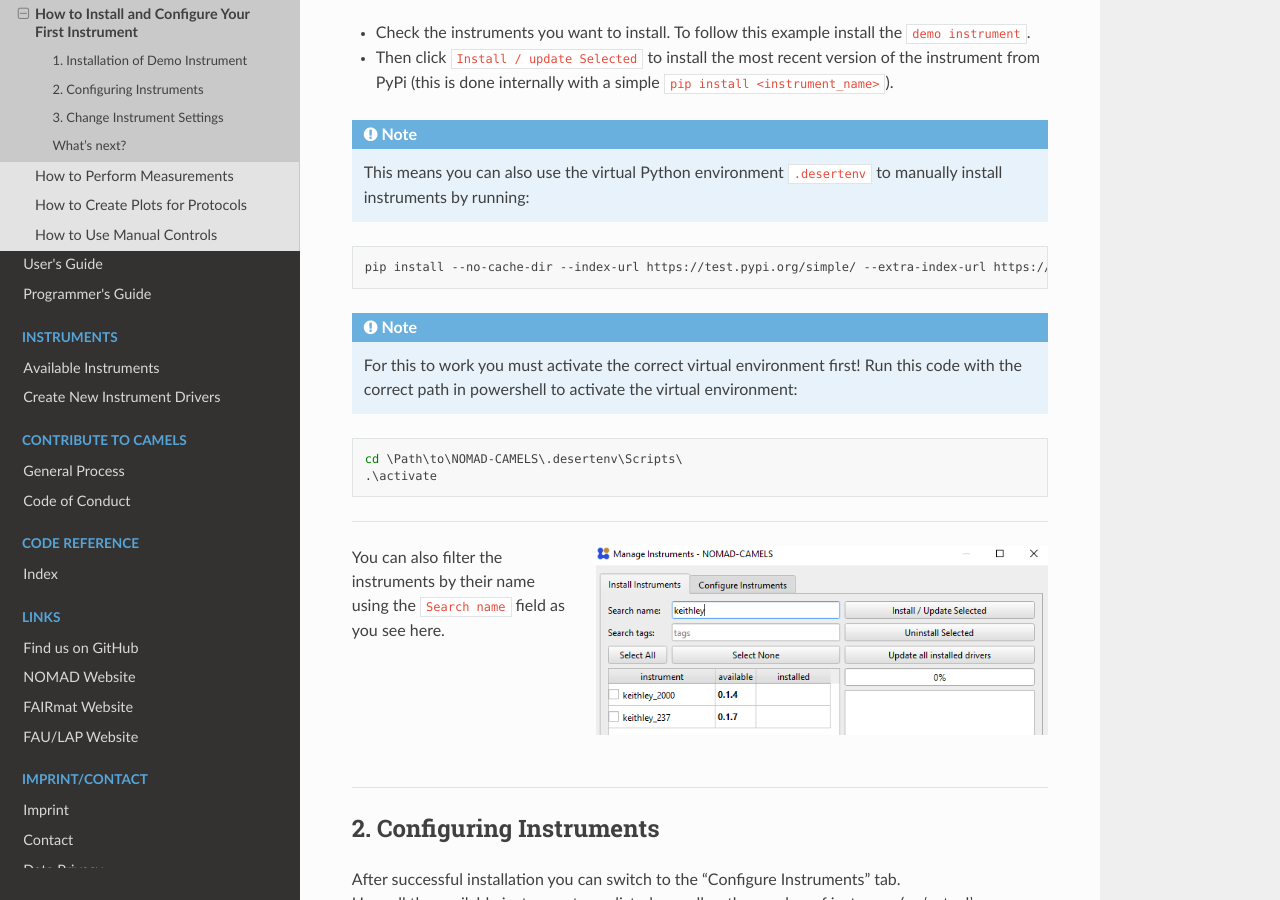
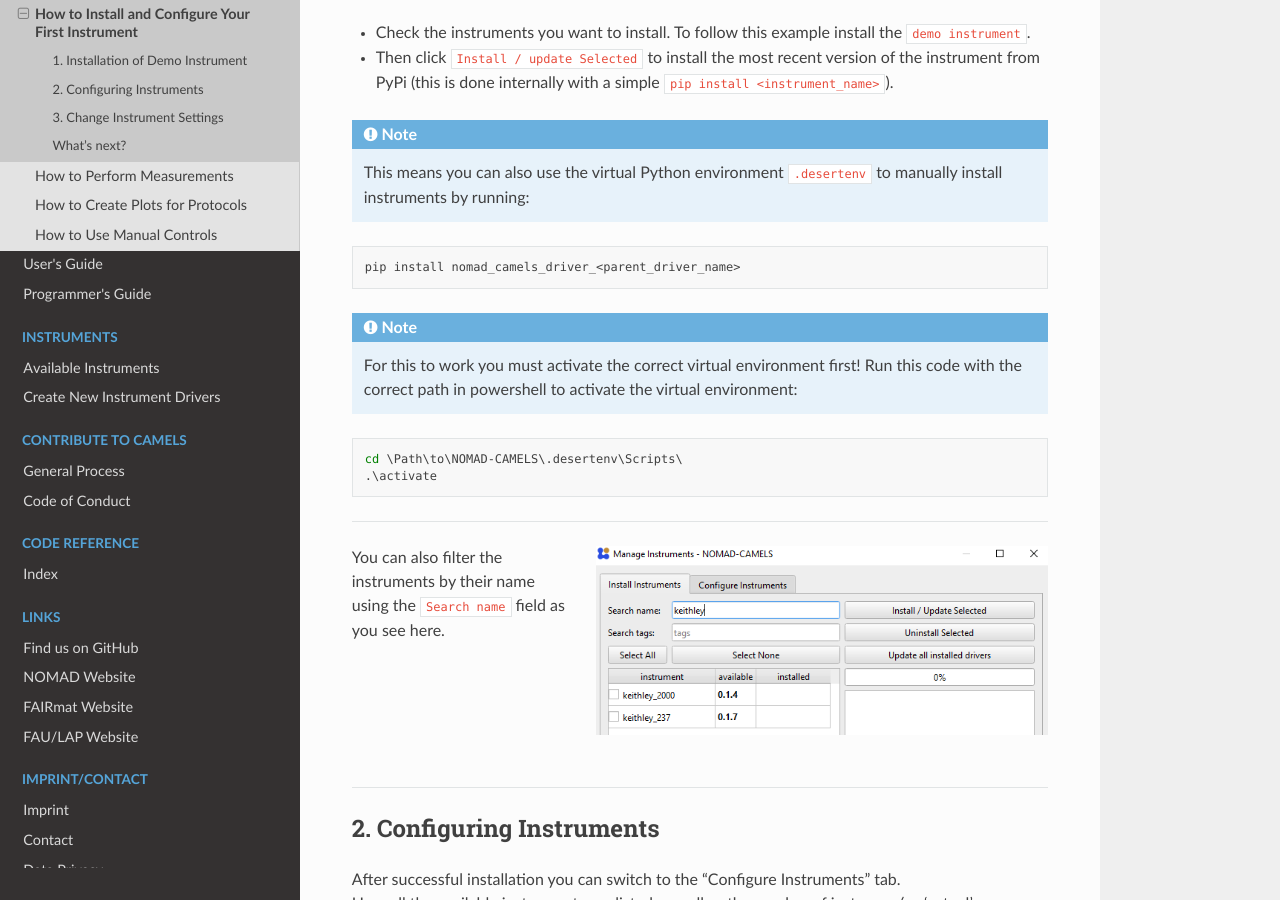
Before and after one commit to FAU-LAP/NOMAD-CAMELS, a Sphinx documentation site: the page built from docs/source/doc/tutorials/quick_start_install.md, in a window 1280 px wide and 900 px high, scrolled down 1117 px. Built offline with Sphinx 7.4.7 and the Read the Docs theme 2.0.0, drawn with Linux system fonts in a browser that asks for light colours; pages that are not in the unit, such as notebooks, are missing from menus.

Commit message:
no longer requires testpypi

````diff
--- a/docs/source/doc/tutorials/quick_start_install.md
+++ b/docs/source/doc/tutorials/quick_start_install.md
@@ -23,7 +23,7 @@ On the left we can see the instrument selection window and on the right you can
 ```
 
 ```powershell
-pip install --no-cache-dir --index-url https://test.pypi.org/simple/ --extra-index-url https://pypi.org/simple nomad_camels_driver_<parent_driver_name>
+pip install nomad_camels_driver_<parent_driver_name>
 ```
 
 ```{note}
````
